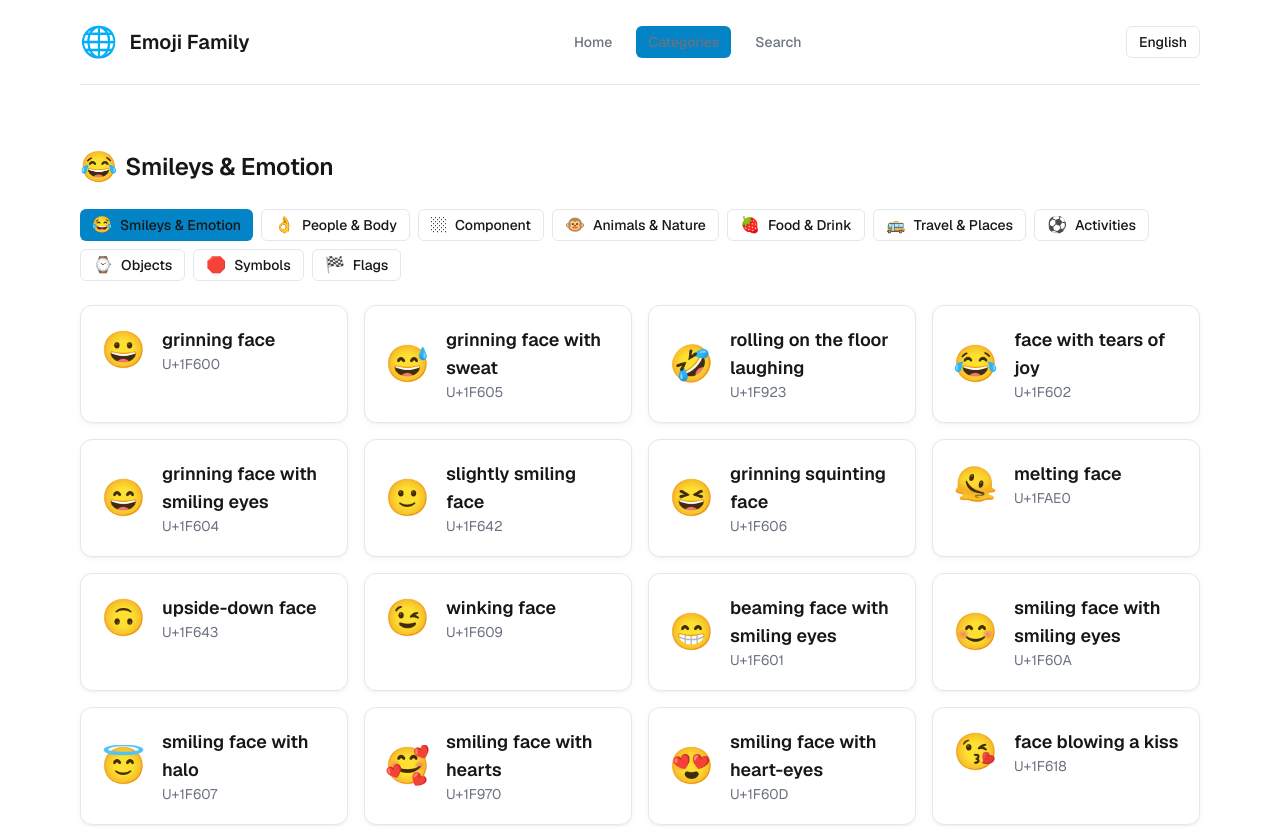
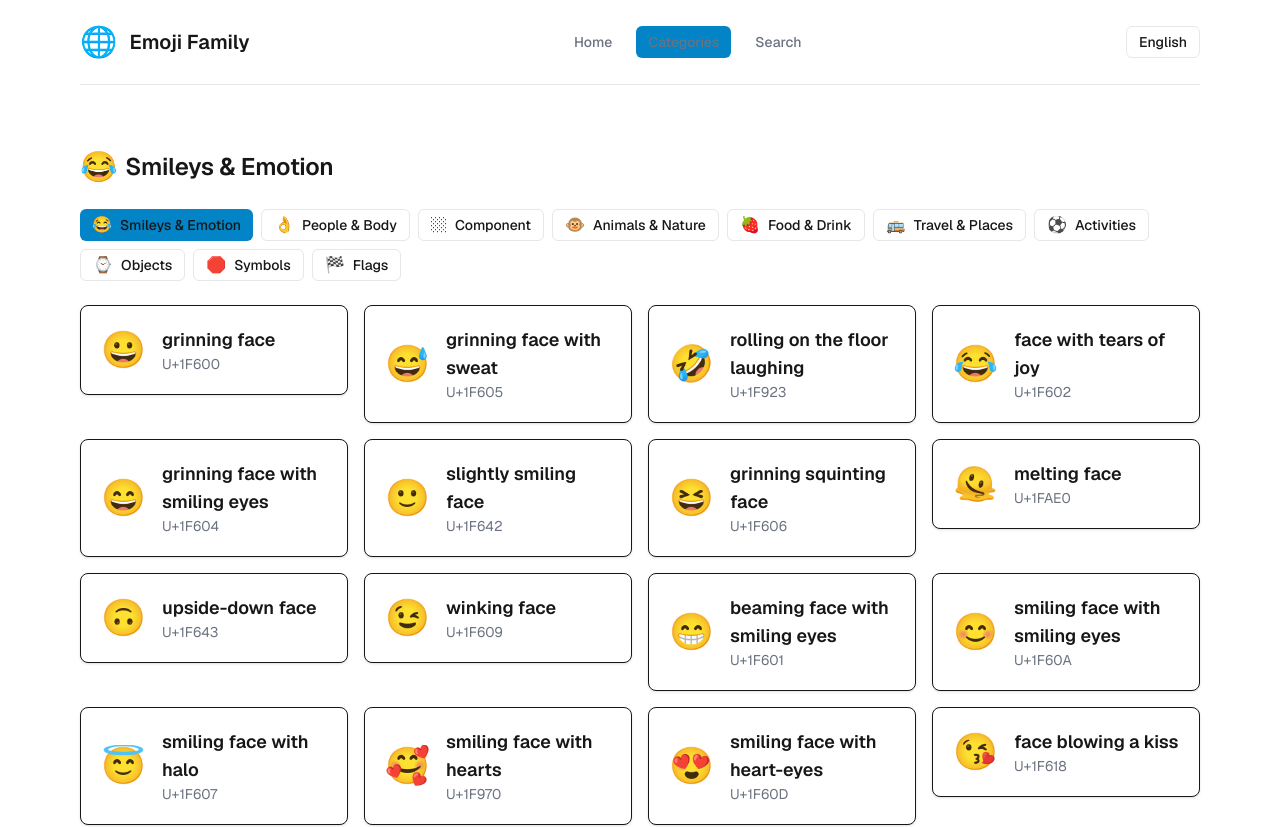
Before and after one commit to aisin/emoji-family-next, a Next.js app: page /en/categories/A in a window 1280 px wide. Shown: the top 827 px of the page. Built offline with nearby package versions, Linux system fonts and the light colour scheme.

Commit message:
refactor(ui): migrate Footer to tokens and EmojiCard to Card with tokenized text; keep focus-visible ring

```diff
--- a/src/app/ui/EmojiCard.tsx
+++ b/src/app/ui/EmojiCard.tsx
@@ -2,6 +2,7 @@ import Link from "next/link";
 import type { EmojiData } from "@/types";
 import type { SupportedLanguage } from "@/app/lib/i18n";
 import { uiText } from "@/app/lib/ui-strings";
+import { Card } from "@/app/ui/shadcn/card";
 
 export default function EmojiCard({
   emoji,
@@ -19,16 +20,18 @@ export default function EmojiCard({
       href={`/${lang}/emoji/${encodeURIComponent(emoji.base_info.unicode)}`}
       prefetch={false}
       aria-label={t.search.view_details_aria(emoji.base_info.short_name)}
-      className="card p-5 hover:ring-1 hover:ring-brand-500 transition-shadow focus:outline-none focus-visible:ring-2 focus-visible:ring-brand-600"
+      className="group block rounded-lg focus:outline-none focus-visible:ring-2 focus-visible:ring-ring"
     >
+      <Card className="p-5 transition-shadow hover:shadow-md">
         <div className="flex items-center gap-4">
           <div className={`${sizeClass}`}>{emoji.emoji}</div>
           <div>
             <div className="text-lg font-semibold">{emoji.base_info.short_name}</div>
-          <div className="text-sm text-[color:var(--muted)]">{emoji.base_info.unicode}</div>
+            <div className="text-sm text-muted-foreground">{emoji.base_info.unicode}</div>
             <span className="sr-only">{t.common.view_details}</span>
           </div>
         </div>
+      </Card>
     </Link>
   );
 }
--- a/src/app/ui/Footer.tsx
+++ b/src/app/ui/Footer.tsx
@@ -1,6 +1,6 @@
 export default function Footer({ lang }: { lang: "en" | "zh-hans" | "zh-hant" }) {
   return (
-    <footer className="py-10 text-center text-sm text-[color:var(--muted)]">
+    <footer className="py-10 text-center text-sm text-muted-foreground">
       <p>
         © {new Date().getFullYear()} Emoji Family · Next.js · {lang}
       </p>
```
Lines whose indentation alone changed are shown as unchanged.
